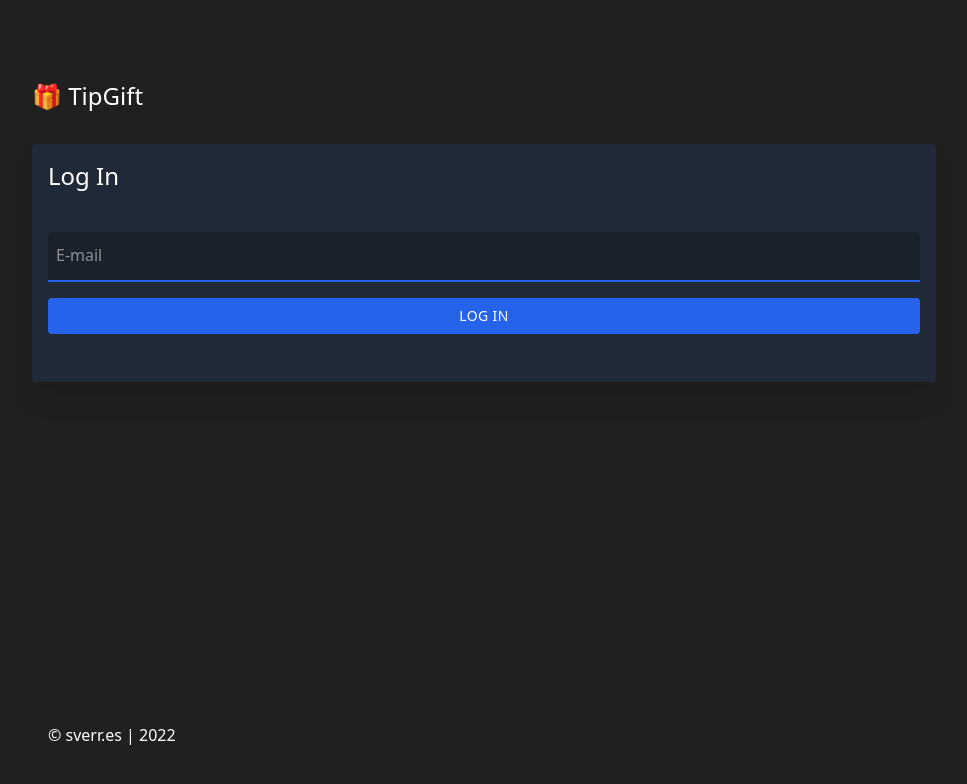
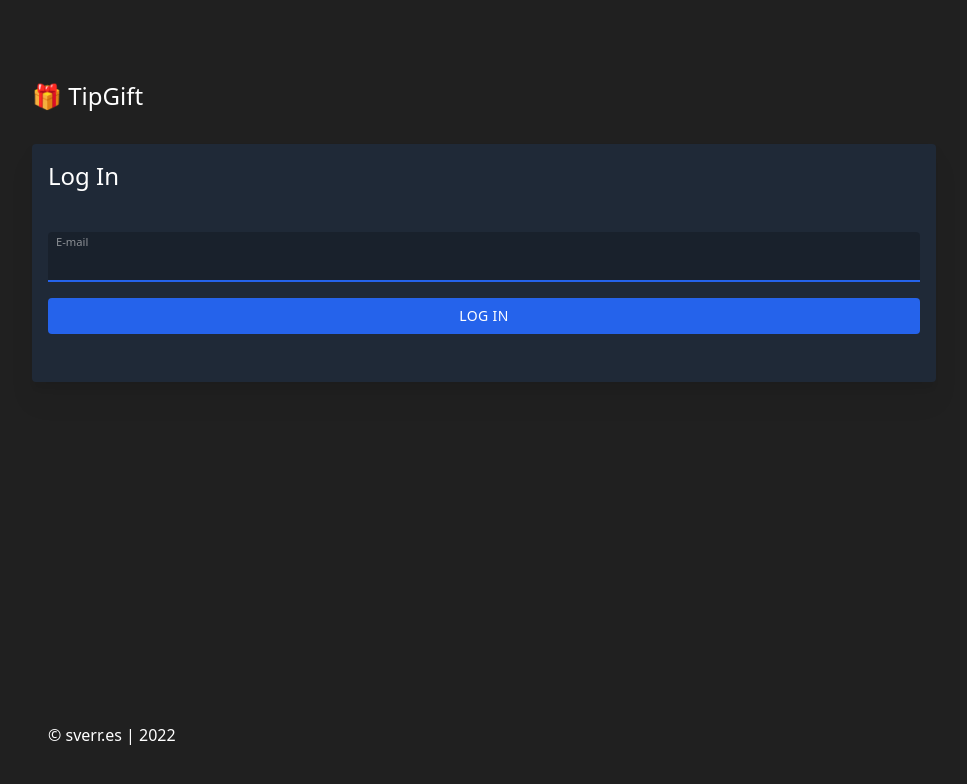
Before and after one commit to svsk/tip-gift, a Nuxt app in the folder src/: page /login in a window 1280 px wide. Shown: the top 784 px of the page, without its empty margins (156-1123 px from the left). Built offline with nearby package versions, Linux system fonts and the light colour scheme; no server answers.

Commit message:
Add validation to login form.

```diff
--- a/src/components/login/LoginForm.vue
+++ b/src/components/login/LoginForm.vue
@@ -1,9 +1,11 @@
 <script setup lang="ts">
+import Input from '../Input.vue';
+
 const supabase = useSupabaseClient();
-
 const email = ref('');
 const loading = ref(false);
 const successfulSignin = ref(false);
+const login = ref<InstanceType<typeof Input>>();
 
 const handleLogin = async () => {
     loading.value = true;
@@ -24,6 +26,20 @@
         loading.value = false;
     }
 };
+
+onMounted(() => {
+    login.value?.focus();
+});
+
+const required = (val: any) => {
+    return !!val ? true : 'Required';
+};
+
+const mustBeEmail = (val: string) => {
+    return val.includes('@') && val.length > 2 && val.at(0) !== '@' && val.at(-1) !== '@'
+        ? true
+        : 'Must be an e-mail address';
+};
 </script>
 
 <template>
@@ -32,12 +48,19 @@
 
         <div class="py-8 w-full flex justify-center items-center">
             <Transition name="growDown">
-                <form class="w-full" @submit.prevent="handleLogin" v-if="!loading && !successfulSignin">
+                <Form class="w-full" @submit="handleLogin" v-if="!loading && !successfulSignin">
                     <div class="flex gap-4 flex-col">
-                        <Input type="email" label="E-mail" v-model="email" />
+                        <Input
+                            ref="login"
+                            name="Email"
+                            type="email"
+                            label="E-mail"
+                            v-model="email"
+                            :rules="[required, mustBeEmail]"
+                        />
                         <Button type="submit">Log In</Button>
                     </div>
-                </form>
+                </Form>
             </Transition>
 
             <Transition name="grow">
```
